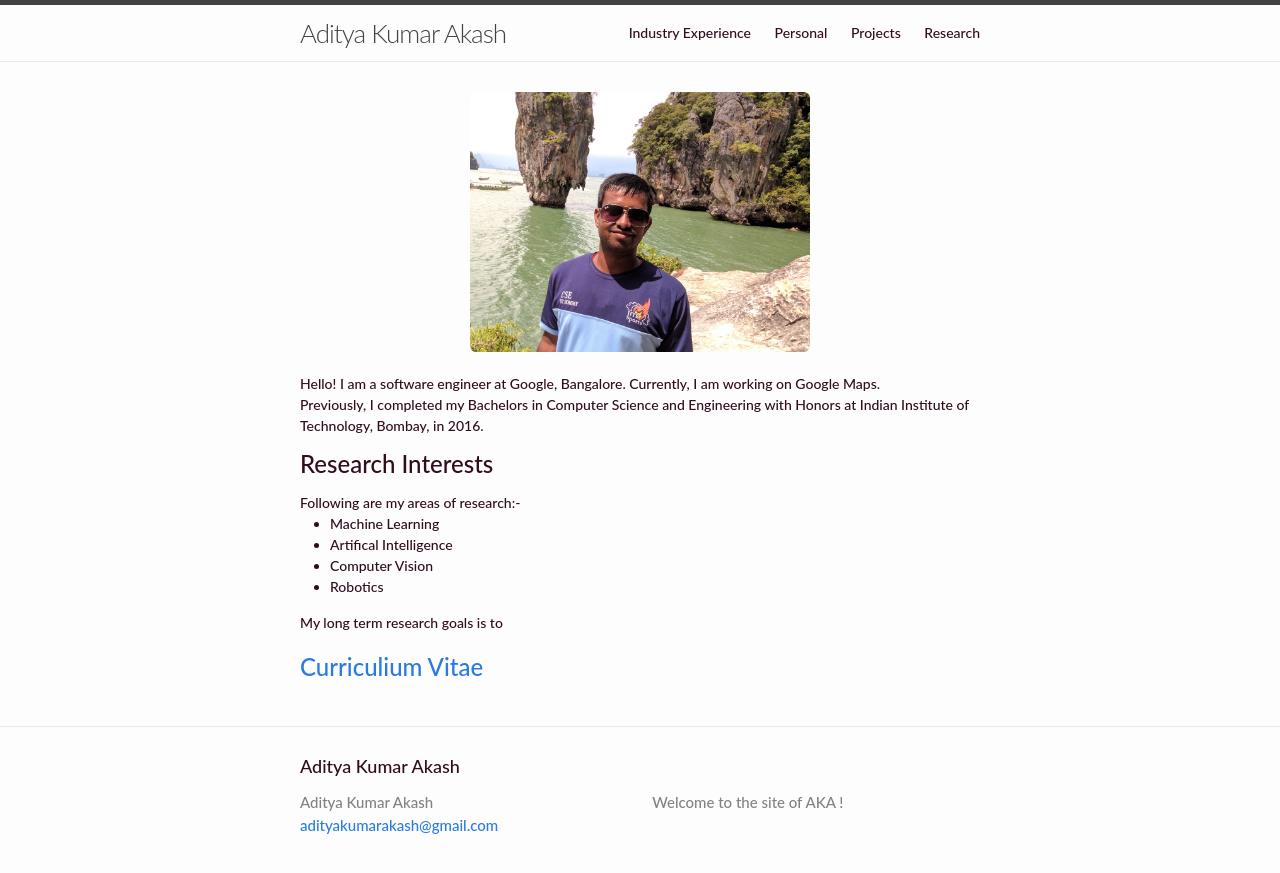
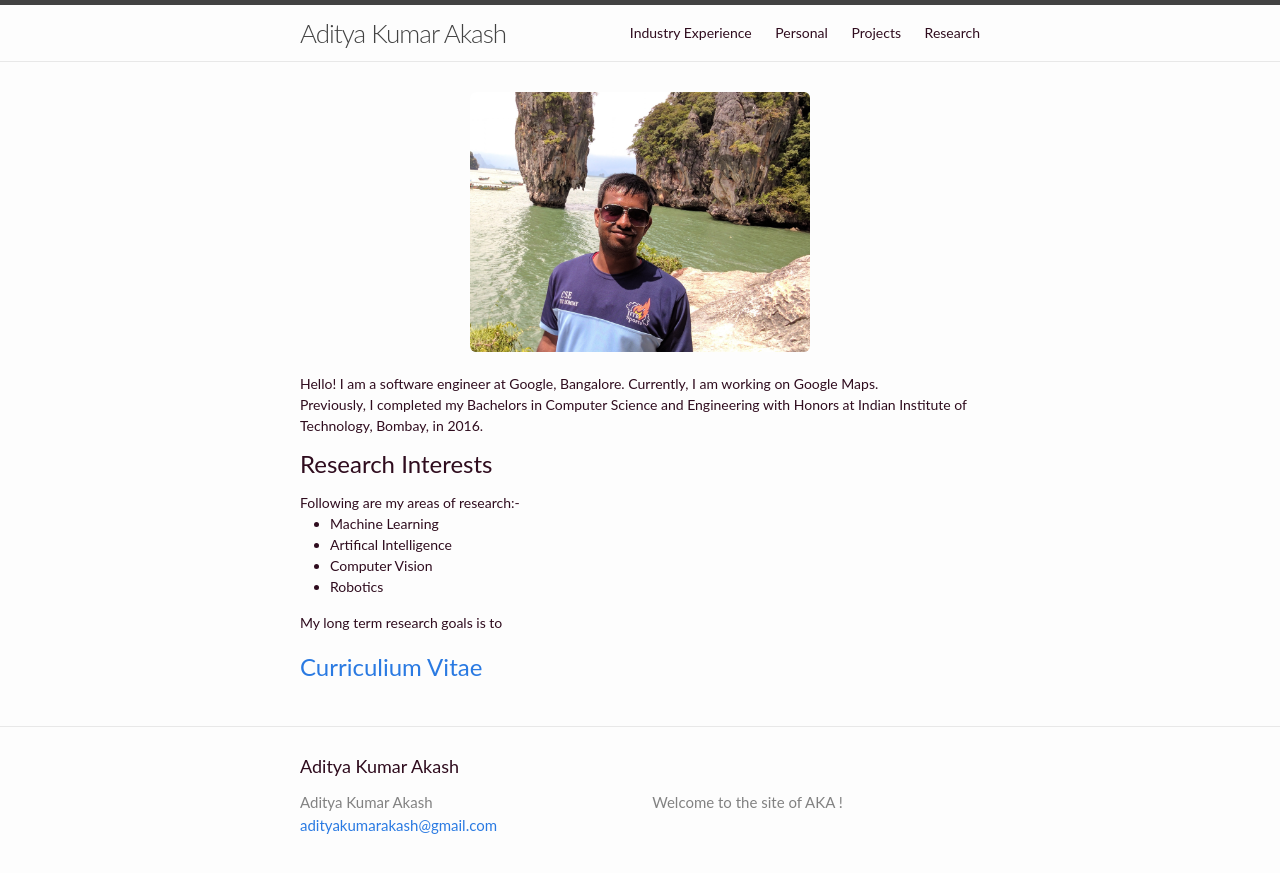
Before and after one commit to adityakumarakash/adityakumarakash.github.io, a Jekyll site: the page built from index.html, in a window 1280 px wide. Shown: the top 873 px of the page. Built offline with Jekyll 4.4.1, drawn with Linux system fonts in a browser that asks for light colours.

Commit message:
Update main.scss

```diff
--- a/css/main.scss
+++ b/css/main.scss
@@ -8,7 +8,7 @@
 // Our variables
 $base-font-family: Lato, "Helvetica Neue", Helvetica, Arial, sans-serif;
 $base-font-size:   14px;
-$base-font-weight: 500;
+$base-font-weight: 400;
 $small-font-size:  $base-font-size * 0.875;
 $base-line-height: 1.5;
 
```
